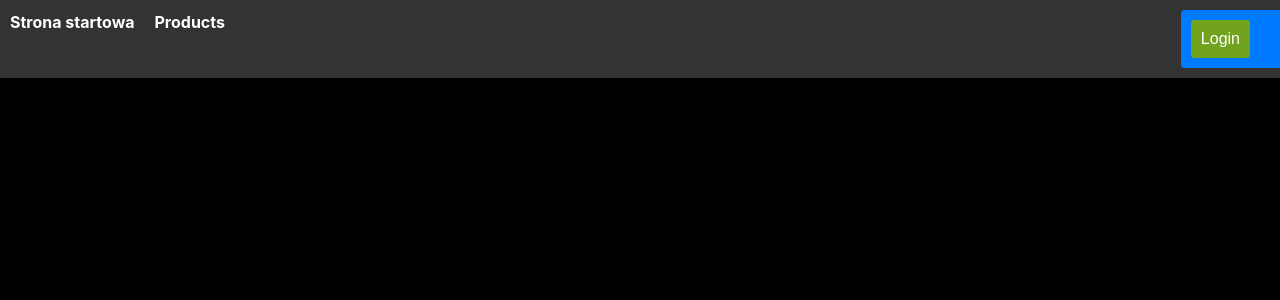
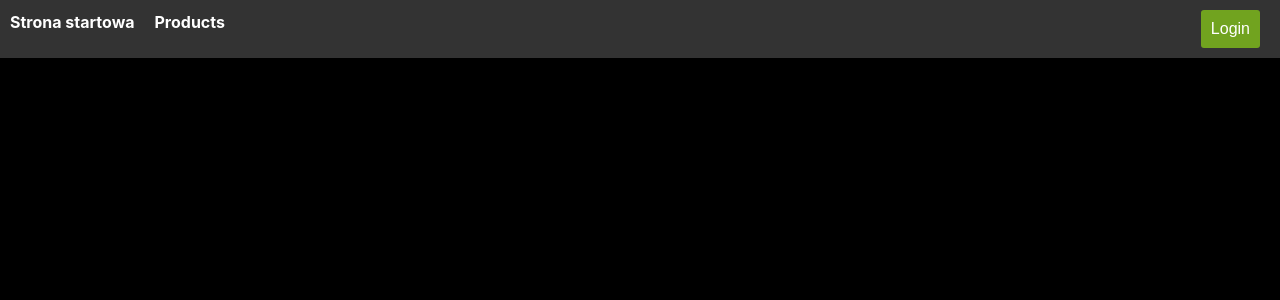
Before and after one commit to xNitix/Online_Store, a React (Vite) app: page /add in a window 1280 px wide. Shown: the top 300 px of the page. Built offline with nearby package versions, Linux system fonts and the light colour scheme.

Commit message:
kosmetyczna zmiana

```diff
--- a/src/Top.jsx
+++ b/src/Top.jsx
@@ -68,7 +68,7 @@ const Top = () => {
               </li>
               )}
               {!token && (
-              <li className="login-button">
+              <li className="login-button2">
                 <button onClick={handleLogIn}>Login</button>
               </li>
               )}
--- a/src/css/Top.css
+++ b/src/css/Top.css
@@ -54,7 +54,7 @@
   background-color: darkred;
 }
 
-.login-button button {
+.login-button2 button {
   background-color: rgb(113, 163, 31);
   color: white;
   padding: 10px;
@@ -65,6 +65,6 @@
   margin-right: 30px;
 }
 
-.login-button button:hover {
+.login-button2 button:hover {
   background-color: rgb(75, 212, 82);
 }
```
Also changed, not shown: 1 other file (tests, documents, lock files or other folders).
